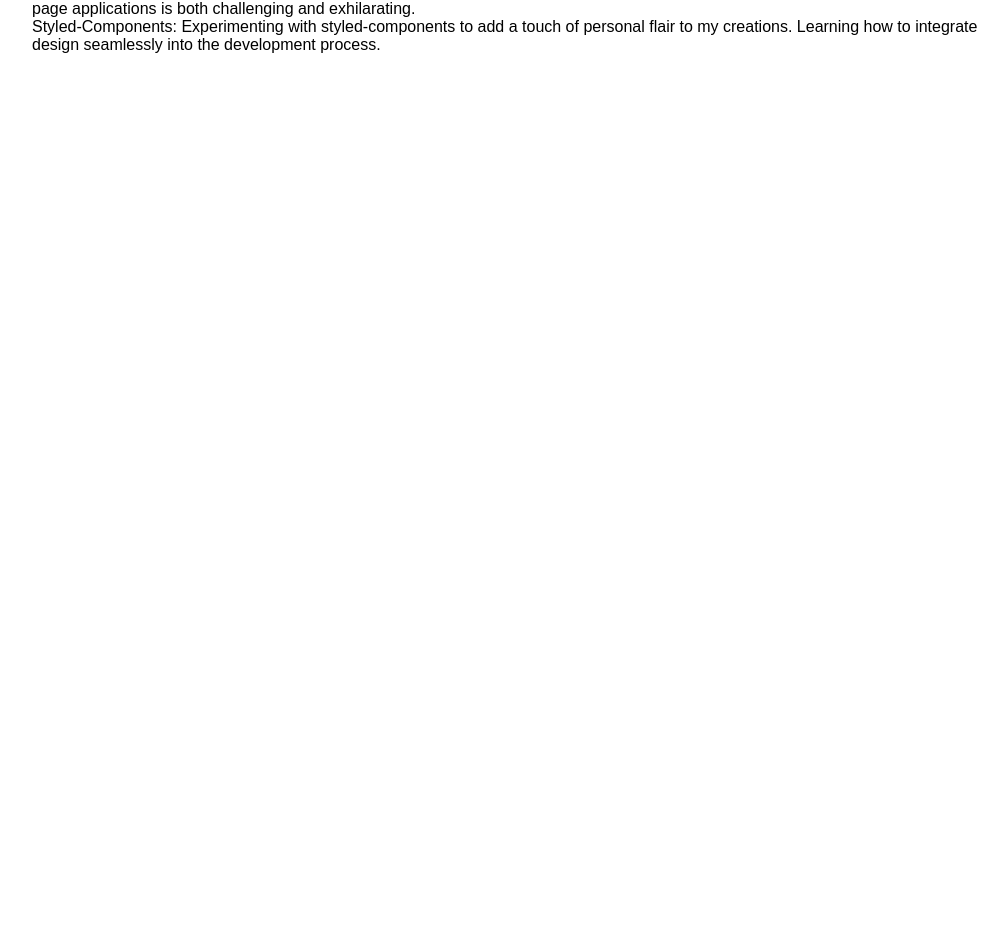
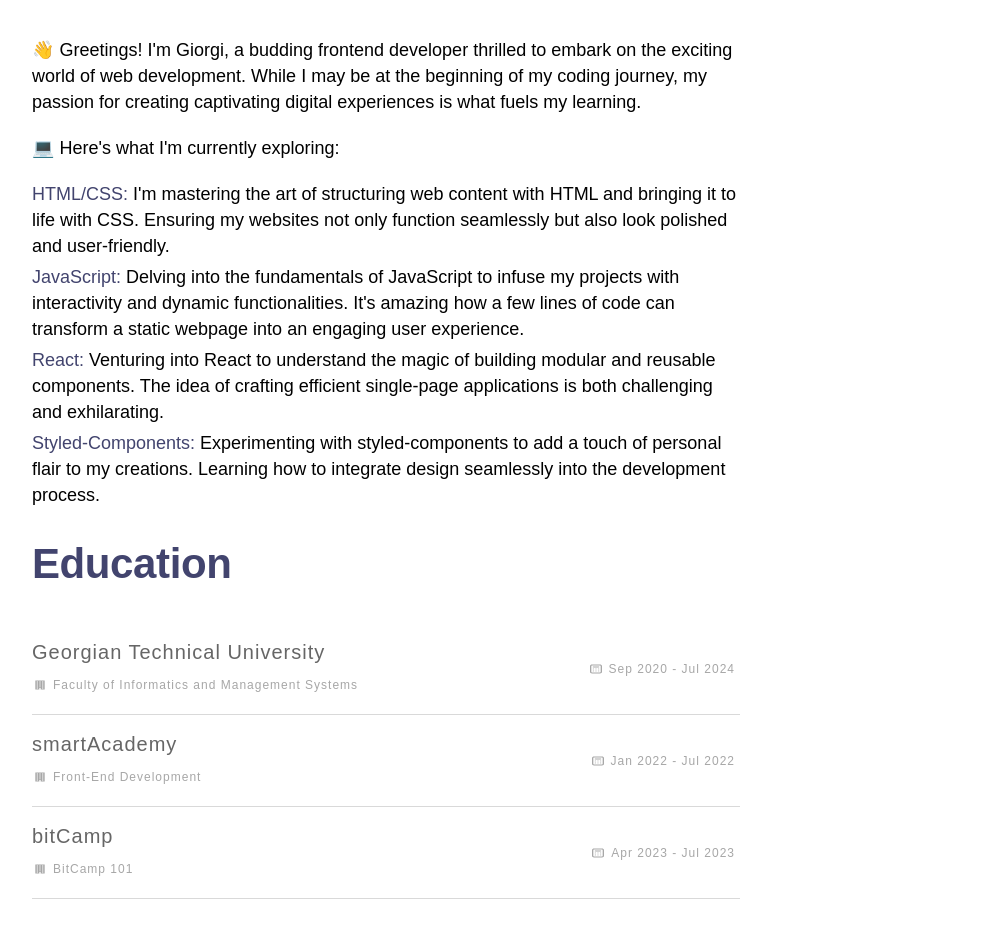
Before and after one commit to g1org11/portfolio, a React (Vite) app: page /about in a window 1280 px wide. Shown: the part 260-1198 px from the top of the page, without its empty margins (168-1176 px from the left). Before the commit the page ends 800 px from the top, so only its background shows below. Built offline with nearby package versions, Linux system fonts and the light colour scheme.

Commit message:
add about us page

```diff
--- a/src/components/header/Header.tsx
+++ b/src/components/header/Header.tsx
@@ -117,19 +117,24 @@
   align-items: center;
   justify-content: center;
   li {
-    margin-right: 60px;
     list-style-type: none;
+    a {
+      text-decoration: none;
       color: ${defaultTheme.colors.lightTheme.gradinategray};
       font-family: ${defaultTheme.fonts.secondary};
       font-size: 20px;
       font-style: normal;
       font-weight: 500;
       line-height: 26px;
+    }
+    margin-right: 60px;
+
     @media (max-width: 1100px) {
       margin-right: 30px;
     }
   }
 `;
+// const NavLink = styled.link``;
 const SocialIcons = styled.div`
   a {
     svg {
@@ -161,12 +166,20 @@
   text-align: center;
   li {
     list-style-type: none;
+    a {
+      text-decoration: none;
       color: ${defaultTheme.colors.white};
       font-family: ${defaultTheme.fonts.secondary};
       font-size: 20px;
       font-style: normal;
       font-weight: 500;
       line-height: 26px;
+    }
+    margin-right: 60px;
+
+    @media (max-width: 1100px) {
+      margin-right: 30px;
+    }
   }
 `;
 const ModaIcons = styled.div`
--- a/src/pages/AboutUs.tsx
+++ b/src/pages/AboutUs.tsx
@@ -1,43 +1,166 @@
-import React from "react";
+import { defaultTheme } from "../components/defaultTheme";
+import styled from "styled-components";
+import cal from "../assets/cal.svg";
+import uni from "../assets/uni.svg";
 
 // import styled from "styled-components";
 
 const AboutUs = () => {
   return (
-    <div>
-      <div>
+    <Container>
+      <AbotWrapper>
         <div>
-          <h1>About Me</h1>
-          <p>
+          <AboutTitle>About Me</AboutTitle>
+          <Info>
             👋 Greetings! I'm Giorgi, a budding frontend developer thrilled to embark on the
             exciting world of web development. While I may be at the beginning of my coding journey,
             my passion for creating captivating digital experiences is what fuels my learning.
-          </p>
-          <p>💻 Here's what I'm currently exploring:</p>
-          <p>
-            HTML/CSS: I'm mastering the art of structuring web content with HTML and bringing it to
-            life with CSS. Ensuring my websites not only function seamlessly but also look polished
-            and user-friendly.
-          </p>
-          <p>
-            JavaScript: Delving into the fundamentals of JavaScript to infuse my projects with
-            interactivity and dynamic functionalities. It's amazing how a few lines of code can
-            transform a static webpage into an engaging user experience.
-          </p>
-          <p>
-            React: Venturing into React to understand the magic of building modular and reusable
-            components. The idea of crafting efficient single-page applications is both challenging
-            and exhilarating.
-          </p>
-          <p>
-            Styled-Components: Experimenting with styled-components to add a touch of personal flair
-            to my creations. Learning how to integrate design seamlessly into the development
-            process.
-          </p>
+          </Info>
+          <InfoTitle>💻 Here's what I'm currently exploring:</InfoTitle>
+          <LanguangeInfo>
+            <span>HTML/CSS:</span> I'm mastering the art of structuring web content with HTML and
+            bringing it to life with CSS. Ensuring my websites not only function seamlessly but also
+            look polished and user-friendly.
+          </LanguangeInfo>
+          <LanguangeInfo>
+            <span>JavaScript:</span> Delving into the fundamentals of JavaScript to infuse my
+            projects with interactivity and dynamic functionalities. It's amazing how a few lines of
+            code can transform a static webpage into an engaging user experience.
+          </LanguangeInfo>
+          <LanguangeInfo>
+            <span>React:</span> Venturing into React to understand the magic of building modular and
+            reusable components. The idea of crafting efficient single-page applications is both
+            challenging and exhilarating.
+          </LanguangeInfo>
+          <LanguangeInfo>
+            <span>Styled-Components:</span> Experimenting with styled-components to add a touch of
+            personal flair to my creations. Learning how to integrate design seamlessly into the
+            development process.
+          </LanguangeInfo>
         </div>
-      </div>
-    </div>
+        <div>
+          <EduTitle>Education</EduTitle>
+          <Education>
+            <div>
+              <Uni>Georgian Technical University</Uni>
+              <University>
+                <img src={uni} alt="uni" />
+                <FacultyDate>Faculty of Informatics and Management Systems</FacultyDate>
+              </University>
+            </div>
+            <Date>
+              <img src={cal} alt="cal" />
+              <FacultyDate>Sep 2020 - Jul 2024</FacultyDate>
+            </Date>
+          </Education>
+          <Education>
+            <div>
+              <Uni>smartAcademy</Uni>
+              <University>
+                <img src={uni} alt="uni" />
+                <FacultyDate>Front-End Development</FacultyDate>
+              </University>
+            </div>
+            <Date>
+              <img src={cal} alt="cal" />
+              <FacultyDate>Jan 2022 - Jul 2022</FacultyDate>
+            </Date>
+          </Education>
+          <Education>
+            <div>
+              <Uni>bitCamp</Uni>
+              <University>
+                <img src={uni} alt="uni" />
+                <FacultyDate>BitCamp 101</FacultyDate>
+              </University>
+            </div>
+            <Date>
+              <img src={cal} alt="cal" />
+              <FacultyDate>Apr 2023 - Jul 2023</FacultyDate>
+            </Date>
+          </Education>
+        </div>
+      </AbotWrapper>
+    </Container>
   );
 };
 
 export default AboutUs;
+
+const Container = styled.div`
+  display: flex;
+  justify-content: start;
+  margin-top: 120px;
+`;
+const AbotWrapper = styled.div`
+  p {
+    max-width: 708px;
+  }
+`;
+const AboutTitle = styled.h1`
+  color: ${defaultTheme.colors.lightTheme.americanblue};
+  font-size: 42px;
+  font-style: normal;
+  font-weight: 700;
+  line-height: 52px; /* 123.81% */
+  letter-spacing: -0.4px;
+  margin-bottom: 48px;
+`;
+const Info = styled.p`
+  font-size: 18px;
+  font-style: normal;
+  font-weight: 400;
+  line-height: 26px;
+`;
+const InfoTitle = styled(Info)`
+  margin: 20px 0;
+`;
+const LanguangeInfo = styled(Info)`
+  margin-bottom: 5px;
+  span {
+    color: ${defaultTheme.colors.lightTheme.americanblue};
+  }
+`;
+
+const EduTitle = styled(AboutTitle)`
+  margin-top: 30px;
+`;
+
+const Education = styled.div`
+  max-width: 880px;
+  margin-bottom: 15px;
+  display: flex;
+  align-items: center;
+  justify-content: space-between;
+  padding-bottom: 15px;
+  border-bottom: 1px solid ${defaultTheme.colors.darkTheme.lightsilver};
+  @media (max-width: 550px) {
+    align-items: start;
+    flex-direction: column;
+  }
+`;
+const University = styled.div`
+  display: flex;
+  align-items: center;
+  justify-content: center;
+  margin-right: 5px;
+`;
+const Date = styled(University)``;
+const Uni = styled.p`
+  color: ${defaultTheme.colors.lightTheme.gradinategray};
+  font-size: 20px;
+  font-style: normal;
+  font-weight: 400;
+  line-height: 28px; /* 140% */
+  letter-spacing: 1px;
+  margin-bottom: 5px;
+`;
+const FacultyDate = styled.p`
+  font-size: 12px;
+  font-style: normal;
+  font-weight: 500;
+  line-height: 28px; /* 233.333% */
+  letter-spacing: 1px;
+  margin-left: 5px;
+  color: ${defaultTheme.colors.darkTheme.quicksilver};
+`;
```
Also changed, not shown: src/assets/cal.svg (added), src/assets/uni.svg (added). Lines whose indentation alone changed are shown as unchanged.
